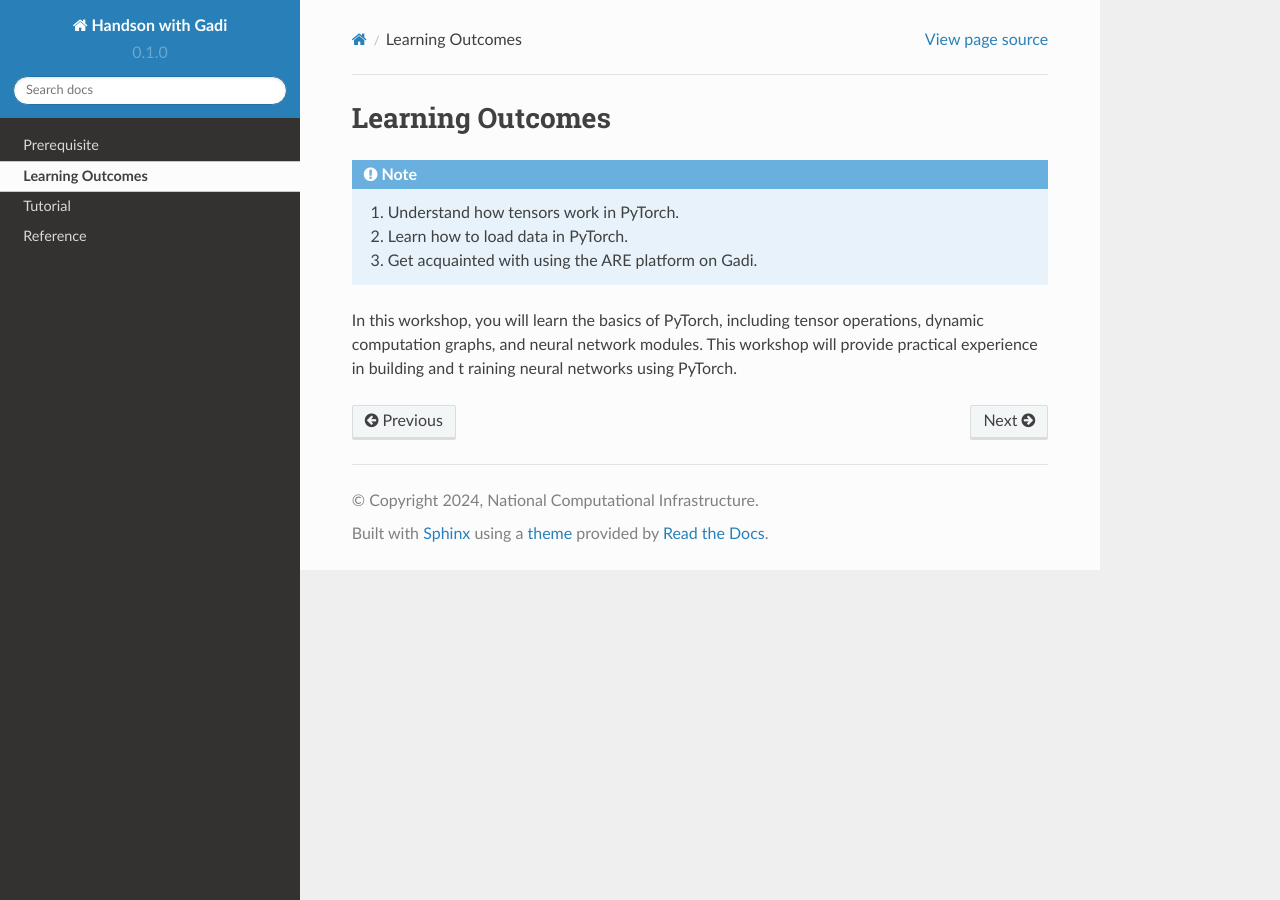
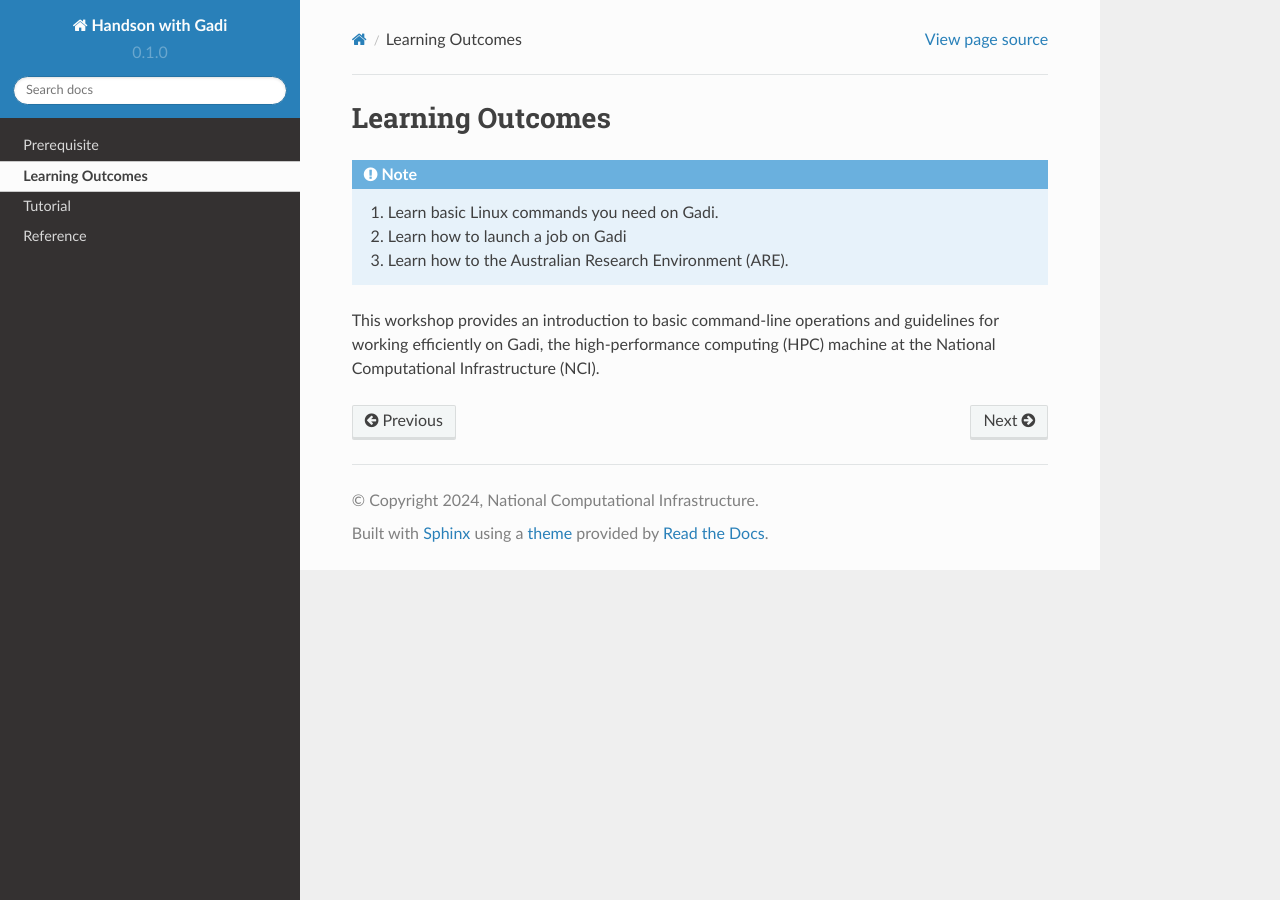
Before and after one commit to smabdullah1/handson-with-gadi, a Sphinx documentation site: the page built from docs/source/outcomes.rst, in a window 1280 px wide. Built offline with Sphinx 7.4.7 and the Read the Docs theme 2.0.0, drawn with Linux system fonts in a browser that asks for light colours.

Commit message:
refernced

```diff
--- a/docs/source/outcomes.rst
+++ b/docs/source/outcomes.rst
@@ -2,10 +2,10 @@ Learning Outcomes
 =================
 
 .. note::
-    #. Understand how tensors work in PyTorch.
-    #. Learn how to load data in PyTorch.
-    #. Get acquainted with using the ARE platform on Gadi.
+    #. Learn basic Linux commands you need on Gadi.
+    #. Learn how to launch a job on Gadi
+    #. Learn how to the Australian Research Environment (ARE).
 
-In this workshop, you will learn the basics of PyTorch, including tensor operations, dynamic computation
-graphs, and neural network modules. This workshop will provide practical experience in building and t
-raining neural networks using PyTorch.
+This workshop provides an introduction to basic command-line operations and guidelines for working
+efficiently on Gadi, the high-performance computing (HPC) machine at the National Computational
+Infrastructure (NCI).
--- a/docs/source/prerequisite.rst
+++ b/docs/source/prerequisite.rst
@@ -3,8 +3,7 @@ Prerequisite
 
 .. note::
     #. Access to a shell that supports SSH.
-    #. NCI account.
-    #. Access tp project vp91.
+    #. NCI account and access to project `vp91`.
 
 .. important::
     For a smooth setup on the supercomputer system, please register for an NCI account if you don't have one:
--- a/docs/source/references.rst
+++ b/docs/source/references.rst
@@ -1,9 +1,6 @@
 Reference
 =========
-1. https://pytorch.org/tutorials/intermediate/ddp_series_multinode.html
-2. https://www.run.ai/guides/multi-gpu/pytorch-multi-gpu-4-techniques-explained
-3. https://medium.com/codex/a-comprehensive-tutorial-to-pytorch-distributeddataparallel-1f4b42bb1b51
-4. https://www.coursera.org/learn/neural-networks-deep-learning
+1. https://opus.nci.org.au/display/Help/Gadi+User+Guide
 
 
 Contributers
```
